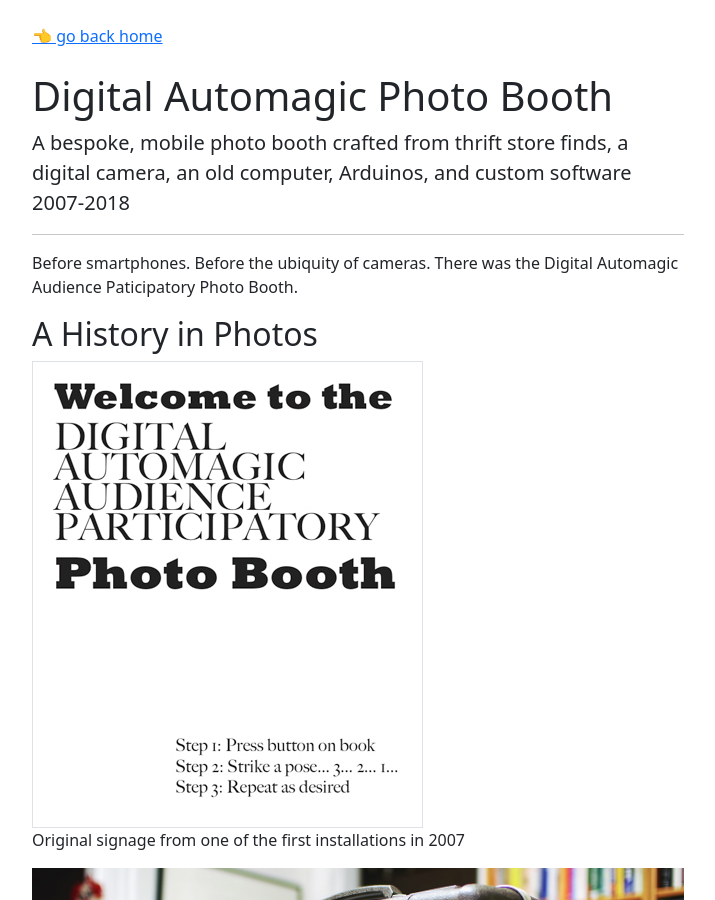
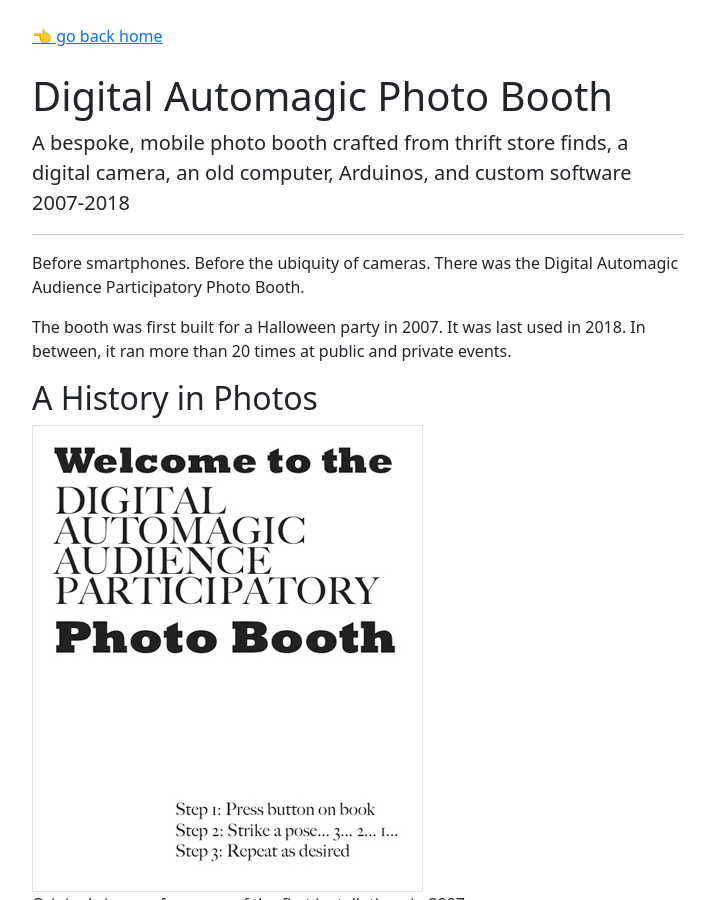
Before and after one commit to jeffsteward/CRI, a Jekyll site: the page built from _projects/digital-automagic-photo-booth.md, in a window 1280 px wide and 900 px high. Shown: the whole window, without its empty margins (282-997 px from the left). Built offline with Jekyll 4.4.1, drawn with Linux system fonts in a browser that asks for light colours.

Commit message:
fixed a typo; add more history

```diff
--- a/_projects/digital-automagic-photo-booth.md
+++ b/_projects/digital-automagic-photo-booth.md
@@ -8,7 +8,9 @@ dates: 2007-2018
 published: true
 ---
 
-Before smartphones. Before the ubiquity of cameras. There was the Digital Automagic Audience Paticipatory Photo Booth.
+Before smartphones. Before the ubiquity of cameras. There was the Digital Automagic Audience Participatory Photo Booth.
+
+The booth was first built for a Halloween party in 2007. It was last used in 2018. In between, it ran more than 20 times at public and private events.
 
 ## A History in Photos
 
```
